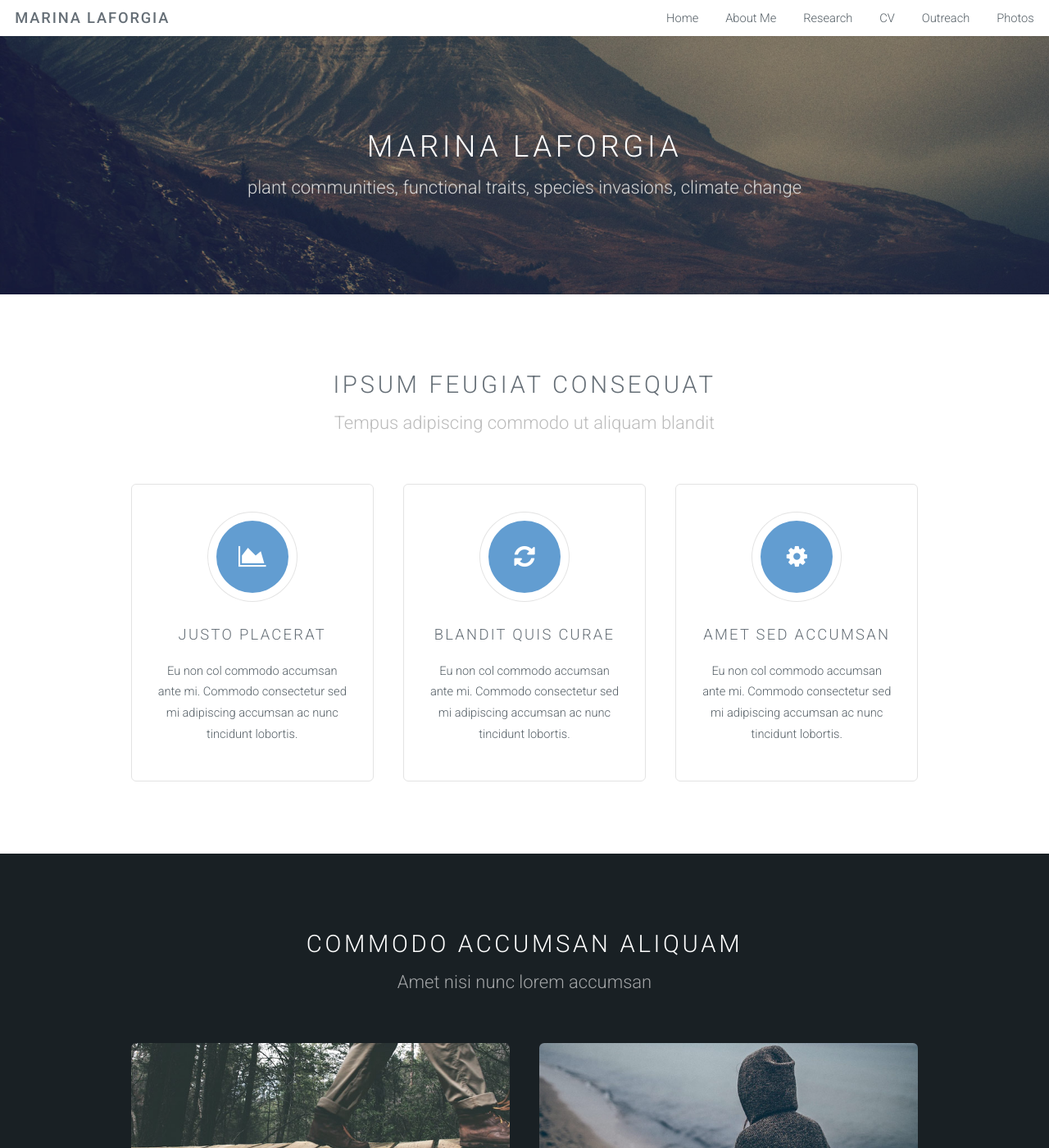
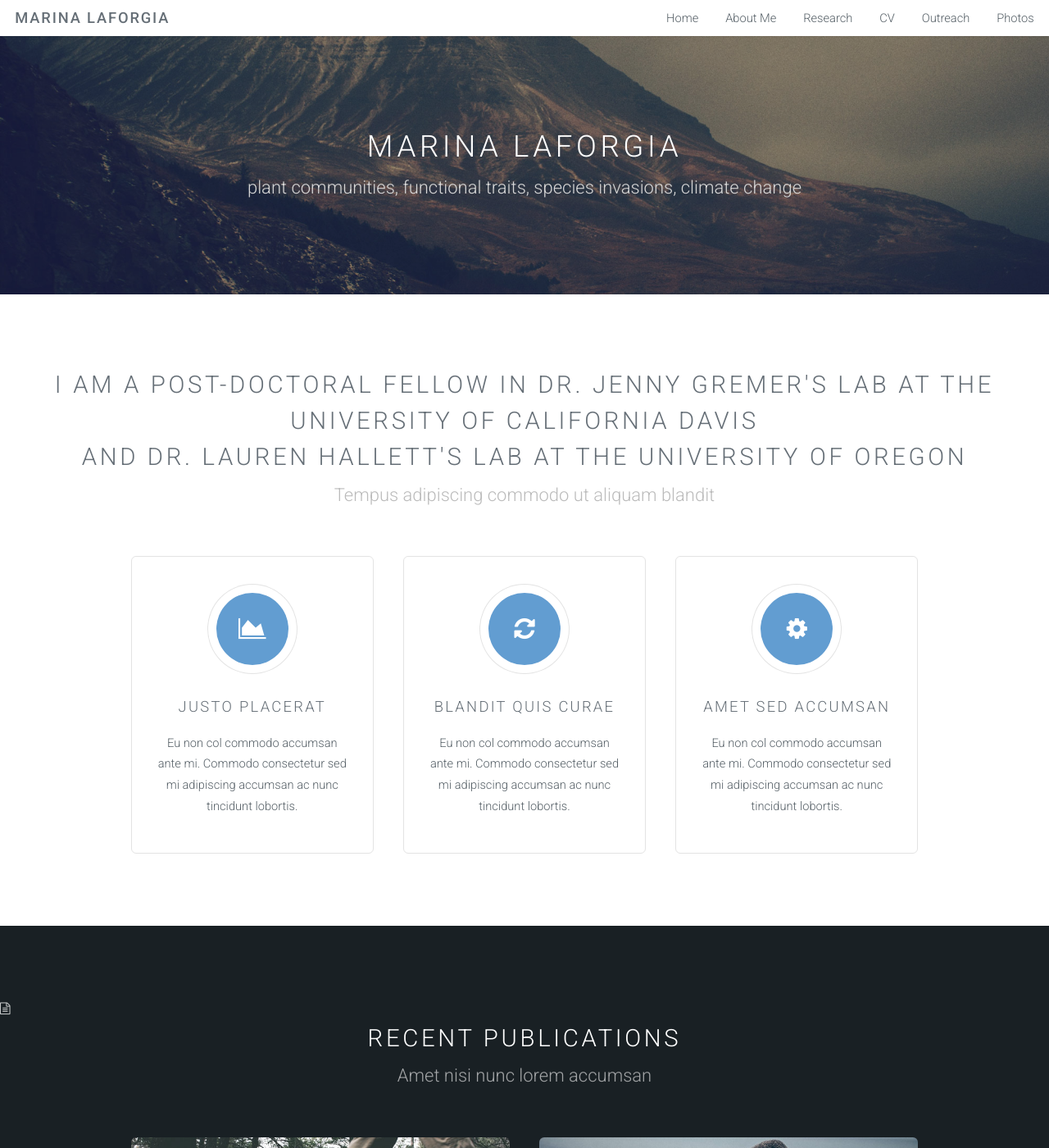
Before and after one commit to marinalaforgia/marinalaforgia.github.io, a Jekyll site: the page built from index.html, in a window 1280 px wide and 1400 px high. Shown: the whole window at 82% size. Built offline with Jekyll 4.4.1, drawn with Linux system fonts in a browser that asks for light colours.

Commit message:
Update index.html

```diff
--- a/index.html
+++ b/index.html
@@ -5,7 +5,7 @@
 		<!-- One -->
 			<section id="one" class="wrapper style1">
 				<header class="major">
-					<h2>Ipsum feugiat consequat</h2>
+					<h2>I am a Post-Doctoral fellow in Dr. Jenny Gremer's lab at the University of California Davis <br> and Dr. Lauren Hallett's lab at the University of Oregon</h2>
 					<p>Tempus adipiscing commodo ut aliquam blandit</p>
 				</header>
 				<div class="container">
@@ -37,8 +37,9 @@
 
 		<!-- Two -->
 			<section id="two" class="wrapper style2">
+				<span class="icon fa-file-text-o"></span>
 				<header class="major">
-					<h2>Commodo accumsan aliquam</h2>
+					<h2>Recent Publications</h2>
 					<p>Amet nisi nunc lorem accumsan</p>
 				</header>
 				<div class="container">
```
